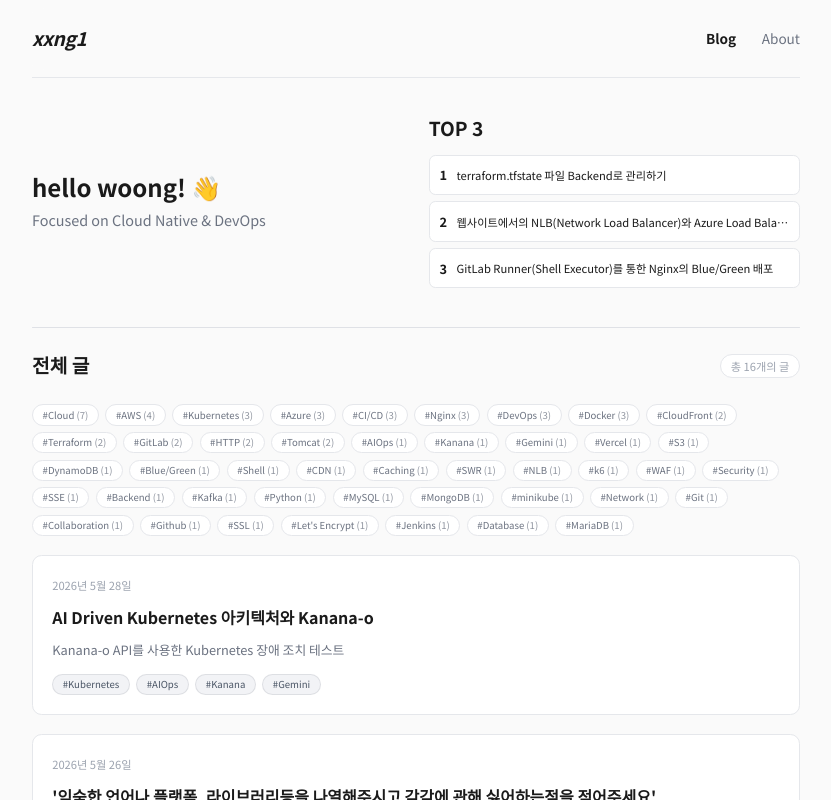
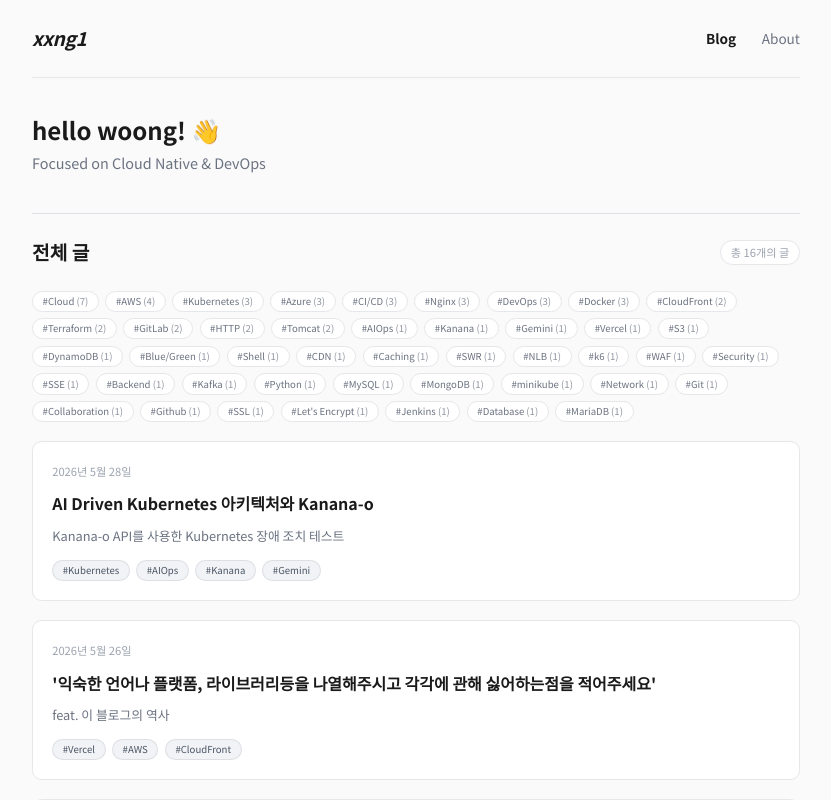
Before and after one commit to xxng1/xxng1-blog, a Next.js app: page / in a window 1280 px wide. Shown: the top 800 px of the page, without its empty margins (224-1055 px from the left). Built offline with nearby package versions, Linux system fonts and the light colour scheme.

Commit message:
chore: top3 주석처리

```diff
--- a/src/app/page.tsx
+++ b/src/app/page.tsx
@@ -1,5 +1,6 @@
-import Link from 'next/link';
-import { getSortedPostsData, getAllTags, getPostData } from '@/lib/posts';
+// import Link from 'next/link'; // TOP 3 활성화 시 사용
+import { getSortedPostsData, getAllTags } from '@/lib/posts';
+// import { getPostData } from '@/lib/posts'; // TOP 3 활성화 시 사용
 import HomePostsSection from '@/components/home-posts-section';
 import { Suspense } from 'react';
 
@@ -16,6 +17,7 @@ export default async function Home() {
     githubUrl,
   }));
 
+  /* TOP 3 활성화 시 사용
   const featuredPostIds = [
     '14-terraform-backend-migration',
     '11-nlb-on-website',
@@ -24,11 +26,12 @@ export default async function Home() {
   const featuredPosts = await Promise.all(
     featuredPostIds.map((id) => getPostData(id))
   );
+  */
 
   return (
     <div className="space-y-8">
       <section className="space-y-6 mb-12">
-        <div className="grid gap-8 md:grid-cols-2 md:items-center">
+        <div className="grid gap-8 md:items-center">
           <div className="text-center md:text-left">
             <h2 className="text-3xl font-bold text-foreground mb-2">
               hello woong! 👋
@@ -38,6 +41,7 @@ export default async function Home() {
             </p>
           </div>
 
+          {/* TOP 3 비활성화
           <div className="w-full hidden md:block">
             <h2 className="text-2xl font-bold text-foreground mb-4">TOP 3</h2>
             <div className="flex flex-col gap-2">
@@ -57,6 +61,7 @@ export default async function Home() {
               ))}
             </div>
           </div>
+          */}
         </div>
       </section>
 
```
